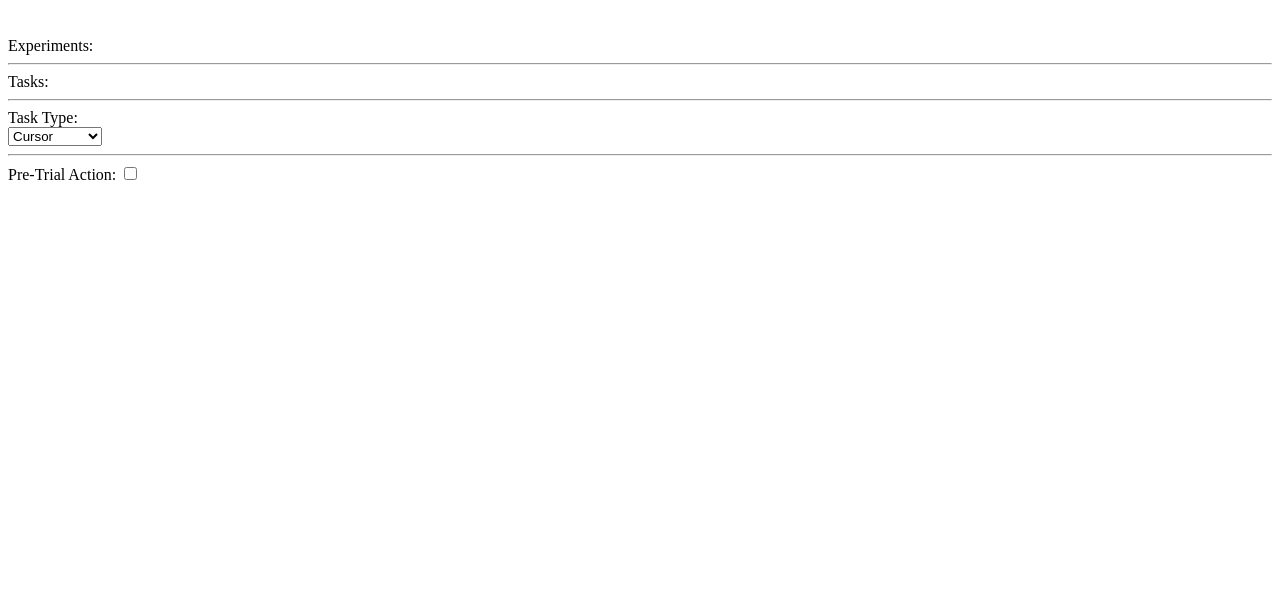
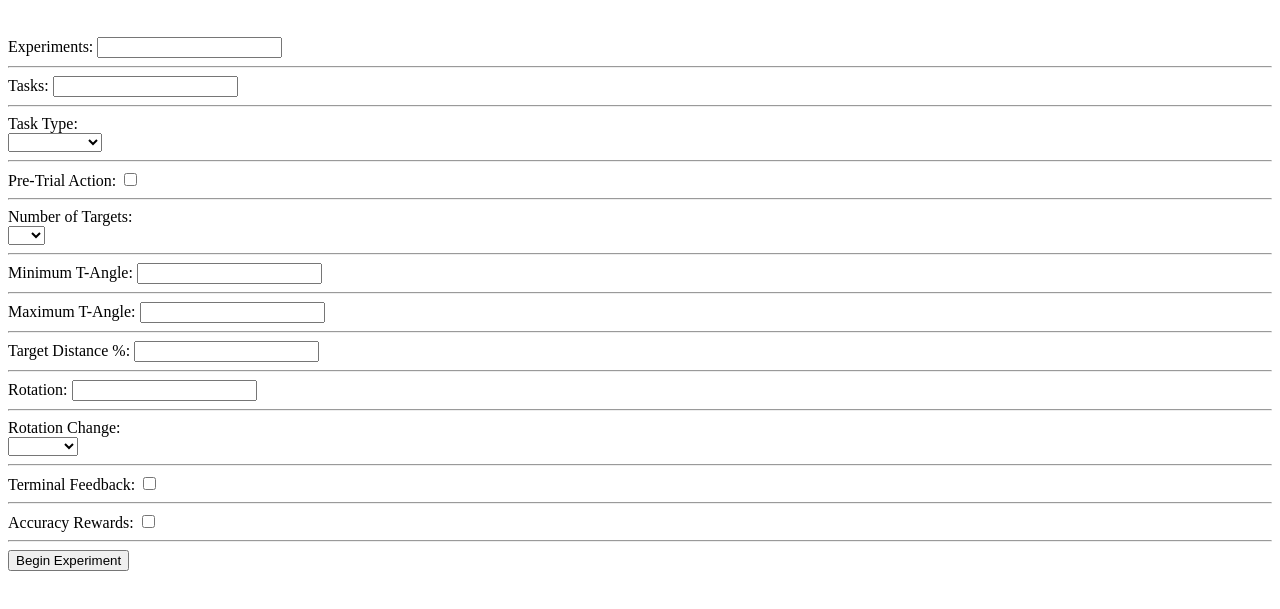
Before and after one commit to ryang-123/WebVMEC, a plain HTML site: page index.html in a window 1280 px wide. Shown: the part 61-670 px from the top of the page. Drawn offline with Linux system fonts and the light colour scheme.

Commit message:
Added further fields for configuration form. TO DO: Convert form fields to JSON

```diff
--- a/index.html
+++ b/index.html
@@ -26,20 +26,24 @@
 
   <h1> WebVMEC </h1> <br>
 
-  <form>
+<!-- text fields used for some form data just for testing purposes -->
+  <form id="experiment-form">
     Experiments:
     <!-- available experiments to be added and loaded here -->
+     <input type="text" name="experiments">
     <br>
     <hr>
 
     Tasks:
     <!-- available experiments to be added and loaded here -->
+     <input type="text" name="tasks">
     <br>
     <hr>
 
     Task Type:
     <br>
     <select name="task-types">
+      <option value="default"></option>
       <option value="cursor">Cursor</option>
       <option value="no-cursor">No Cursor</option>
       <option value="error-clamp">Error Clamp</option>
@@ -51,9 +55,95 @@
 
     Pre-Trial Action: <input type="checkbox"> </input>
 
+    <br>
+    <hr>
+
+    Number of Targets:
+    <br>
+    <select name="num-targets">
+      <option value="default"></option>
+      <option value="1">1</option>
+      <option value="2">2</option>
+      <option value="3">3</option>
+      <option value="4">4</option>
+      <option value="5">5</option>
+      <option value="6">6</option>
+      <option value="7">7</option>
+      <option value="8">8</option>
+      <option value="9">9</option>
+      <option value="10">10</option>
+    </select>
+
+    <br>
+    <hr>
+
+    Minimum T-Angle:
+    <input type="text" name="min-t-angle">
+    <br>
+    <hr>
+
+    Maximum T-Angle:
+    <input type="text" name="max-t-angle">
+    <br>
+    <hr>
+
+    Target Distance %:
+    <input type="text" name="target-dist">
+    <br>
+    <hr>
+
+    Rotation:
+    <input type="text" name="rot">
+    <br>
+    <hr>
+
+    Rotation Change:
+    <br>
+    <select name="rot-change-types">
+      <option value="default"></option>
+      <option value="cursor">Abrupt</option>
+      <option value="no-cursor">Gradual</option>
+    </select>
+
+    <br>
+    <hr>
+
+    Terminal Feedback: <input type="checkbox"> </input>
+
+    <br>
+    <hr>
+
+    Accuracy Rewards: <input type="checkbox"> </input>
+
+    <br>
+    <hr>
+
+    <input type="submit" value="Begin Experiment">
 
   </form>
 
   </p>
+
+  <script type="text/javascript">
+  // Find our form in the DOM using its class name.
+  //const form = document.getElementByClassName('experiment-form')[0];
+
+  // Get the form data with our (yet to be defined) function.
+  //const data = getFormDataAsJSON(form);
+  //import serialize from 'form-serialize';
+
+  //const formData = serialize(formNode, { hash: true });
+  // var form = document.querySelector('#experiment-form');
+  //
+  // var str = serialize(form);
+  // // str -> "foo=bar"
+  // echo (str);
+  //
+  // var obj = serialize(form, { hash: true });
+  // // obj -> { foo: 'bar' }
+  // echo(obj);
+
+  //TO DO: COMPLETE FORM TO JSON
+  </script>
 </body>
 </html>
```
